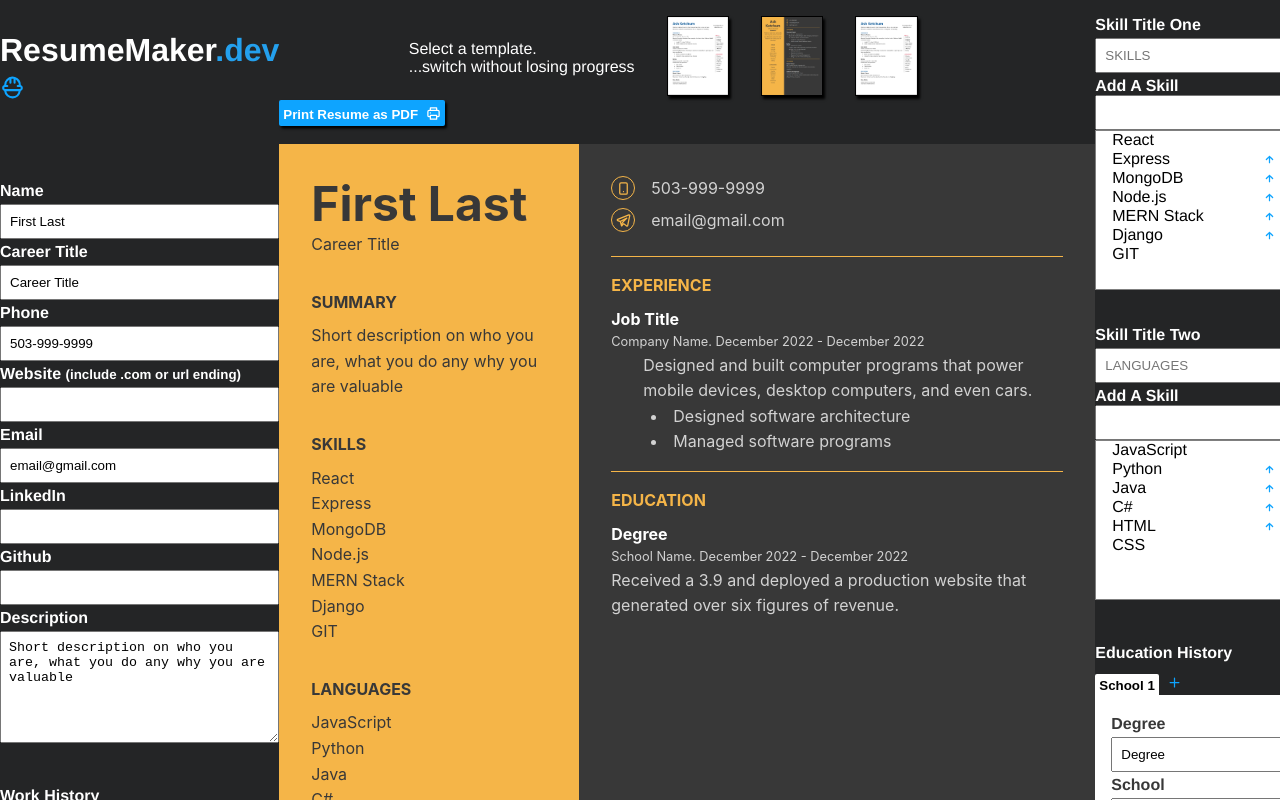
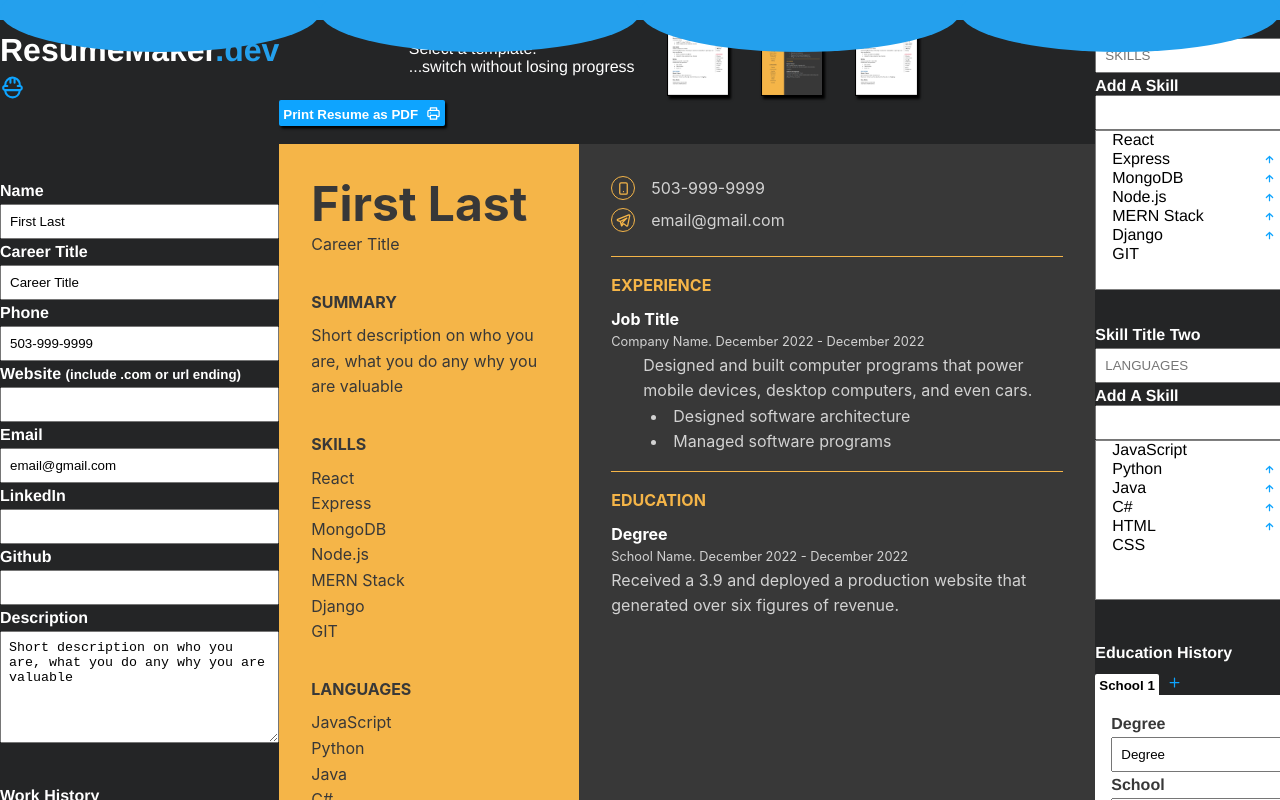
Before and after one commit to ChimentiMatt/Resume_Builder, a React (Create React App) app: page / in a window 1280 px wide. Shown: the top 800 px of the page. Built offline with nearby package versions, Linux system fonts and the light colour scheme.

Commit message:
added an intro screen

```diff
--- a/package.json
+++ b/package.json
@@ -12,6 +12,7 @@
     "@testing-library/jest-dom": "^5.16.5",
     "@testing-library/react": "^13.4.0",
     "@testing-library/user-event": "^13.5.0",
+    "gsap": "^3.11.4",
     "react": "^18.2.0",
     "react-dom": "^18.2.0",
     "react-scripts": "5.0.1",
--- a/src/components/Home.jsx
+++ b/src/components/Home.jsx
@@ -1,8 +1,11 @@
+import '../styles/intro.css'
+import '../styles/introMobile.css'
 import '../styles/home.css'
 import '../styles/templateOne.css'
 import '../styles/templateTwo.css'
 import '../styles/templateThree.css'
 import '../styles/mobile.css'
+
 import { useState, useEffect } from "react";
 import AddJobs from '../utility/AddJobs'
 import AddEducation from '../utility/AddEducation';
@@ -15,6 +18,7 @@ import { UilPlus } from '@iconscout/react-unicons'
 import { UilConstructor } from '@iconscout/react-unicons'
 import SkillOne from '../utility/SkillOne'
 import SkillTwo from '../utility/SkillTwo'
+import IntroScreen from './IntroScreen'
 
 
 const Home = () => {
@@ -237,6 +241,7 @@ const Home = () => {
 
     return (
         <div id='home-page'>
+            <IntroScreen />
             <div>
                 <h1 id='program-title'><span className=''>ResumeMaker</span><span className='title-color'>.dev </span><UilConstructor size="25" color="#0EA4FF" className='icon-btn '/></h1>
 
--- /dev/null
+++ b/src/components/IntroScreen.jsx
@@ -0,0 +1,35 @@
+import { gsap } from "gsap";
+import { useEffect } from "react";
+import { UilConstructor } from '@iconscout/react-unicons'
+
+const IntroScreen = () => {
+    useEffect(() => {
+        gsap.to('#intro-resume', {delay: .5, opacity: 1})
+        gsap.to('#intro-maker', {delay: 1, top: 0, opacity: 1})
+        gsap.to('#intro-dev',  {delay: 1.5, right: 0, opacity: 1})
+        gsap.to('#intro-icon',  {delay: 1.5, opacity: 1})
+
+        gsap.to('#into-page',  {delay: 4, top: '-4rem', height: 0, duration: 2.5})
+        gsap.to('#intro-text-container',  {delay: 4, top: '-12rem', height: 0, duration: 2.5})
+        gsap.to('#into-page',  {delay: 6.6, opacity: 0})
+    })
+
+    return (
+        <div id='into-page'>
+            <div id='intro-text-container'>
+                <span id='intro-resume'>Resume</span><span id='intro-maker'>Maker</span><span id='intro-dev'>.dev</span>
+                <UilConstructor id='intro-icon'  color="#242526" />
+            </div>
+
+            <div id='intro-bottom-effect1'></div>
+            <div id='intro-bottom-effect2'></div>
+            <div id='intro-bottom-effect3'></div>
+            <div id='intro-bottom-effect4'></div>
+            <div id='intro-bottom-effect5'></div>
+            <div id='intro-bottom-effect6'></div>
+
+        </div>
+    )
+}
+
+export default IntroScreen
--- a/src/styles/home.css
+++ b/src/styles/home.css
@@ -11,6 +11,7 @@
     padding-top: 1rem;
     background-color: #242526;
     padding-bottom: 5rem;
+
 }
 
 .secondary-color {
@@ -124,7 +125,7 @@ button:hover{
 
 .page-end-line{
     position: absolute;
-    z-index: 999999;
+    z-index: 99;
     border-bottom: 1px solid black;
     margin-top: 8.8rem;
     top: 1056px;
--- /dev/null
+++ b/src/styles/intro.css
@@ -0,0 +1,117 @@
+#into-page{
+    position: fixed;
+    top: 0;
+    width: 100vw;
+    height: 100vh;
+    background-color: #24a0ed;
+    z-index: 9999;
+    display: flex;
+    justify-content: center;
+    align-items: center;
+    font-size: 5rem;
+    color: white;
+}
+
+#intro-resume{
+    opacity: 0;
+}
+
+#intro-maker{
+    position: relative;
+    top: -5rem;
+    opacity: 0;
+}
+
+#intro-dev{
+    position: relative;
+    right: -5rem;
+    opacity: 0;
+    color: #242526;
+
+}
+
+#intro-icon{
+    position: relative;
+    top: -1rem;
+    margin-left: 3rem;
+    opacity: 0;
+    color: #242526;
+    scale: 3;
+}
+
+#intro-text-container{
+    position: relative;
+    z-index: 99999;
+}
+
+#intro-bottom-effect1{
+    position: absolute;
+    bottom: -2rem;
+    left: 0rem;
+    height: 5rem;
+    width: 20rem;
+    background-color: red;
+    background-color: #24a0ed;
+    border-radius: 50%;
+    z-index: 9999;
+}
+
+#intro-bottom-effect2{
+    position: absolute;
+    bottom: -2rem;
+    left: 20rem;
+    height: 5rem;
+    width: 20rem;
+    background-color: red;
+    background-color: #24a0ed;
+    border-radius: 50%;
+    z-index: 9999;
+}
+
+#intro-bottom-effect3{
+    position: absolute;
+    bottom: -2rem;
+    left: 40rem;
+    height: 5rem;
+    width: 20rem;
+    background-color: red;
+    background-color: #24a0ed;
+    border-radius: 50%;
+    z-index: 9999;
+}
+
+#intro-bottom-effect4{
+    position: absolute;
+    bottom: -2rem;
+    left: 60rem;
+    height: 5rem;
+    width: 20rem;
+    background-color: red;
+    background-color: #24a0ed;
+    border-radius: 50%;
+    z-index: 9999;
+}
+
+#intro-bottom-effect5{
+    position: absolute;
+    bottom: -2rem;
+    left: 80rem;
+    height: 5rem;
+    width: 20rem;
+    background-color: red;
+    background-color: #24a0ed;
+    border-radius: 50%;
+    z-index: 9999;
+}
+
+#intro-bottom-effect6{
+    position: absolute;
+    bottom: -2rem;
+    left: 100rem;
+    height: 5rem;
+    width: 20rem;
+    background-color: red;
+    background-color: #24a0ed;
+    border-radius: 50%;
+    z-index: 9999;
+}
--- /dev/null
+++ b/src/styles/introMobile.css
@@ -0,0 +1,45 @@
+@media only screen and (max-width: 800px) {
+    #into-page{
+        font-size: 2rem;
+    }
+
+    #intro-icon{
+        position: relative;
+        margin-left: .5rem;
+        top: 0rem;
+        scale: 1;
+    }
+
+
+    #intro-bottom-effect1{
+        width: 10rem;
+        left: 0rem;
+    }
+
+    #intro-bottom-effect2{
+        width: 10rem;
+        left: 10rem;
+    }
+
+    #intro-bottom-effect3{
+        width: 10rem;
+        left: 20rem;
+    }
+
+    #intro-bottom-effect4{
+        width: 10rem;
+        left: 30rem;
+    }
+
+    #intro-bottom-effect5{
+        width: 10rem;
+        left: 40rem;
+    }
+
+    #intro-bottom-effect6{
+        width: 10rem;
+        left: 50rem;
+    }
+
+
+}
```
Also changed, not shown: src/components/TemplateThree.jsx (+0 -25 lines), 1 other file (tests, documents, lock files or other folders).
